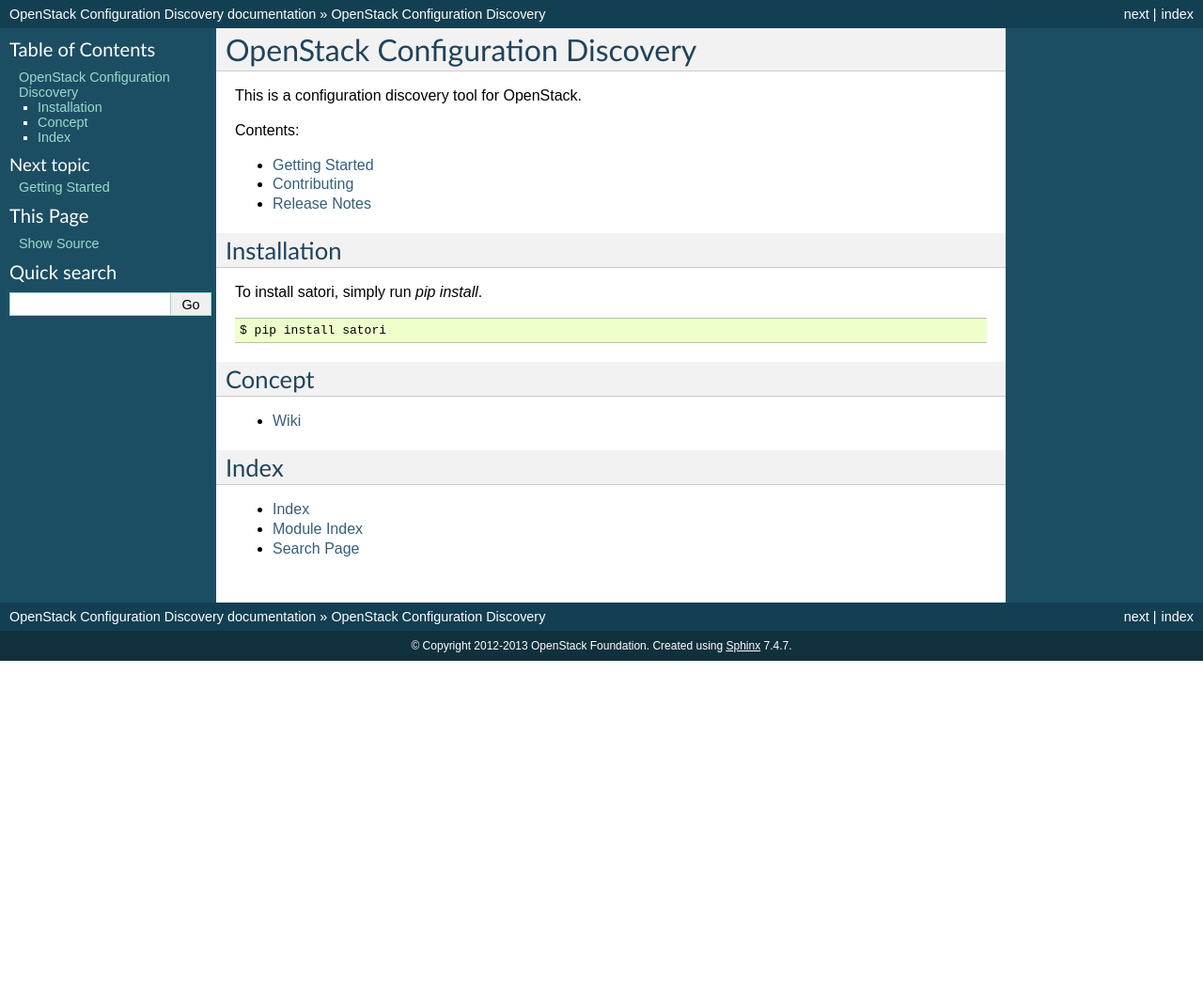
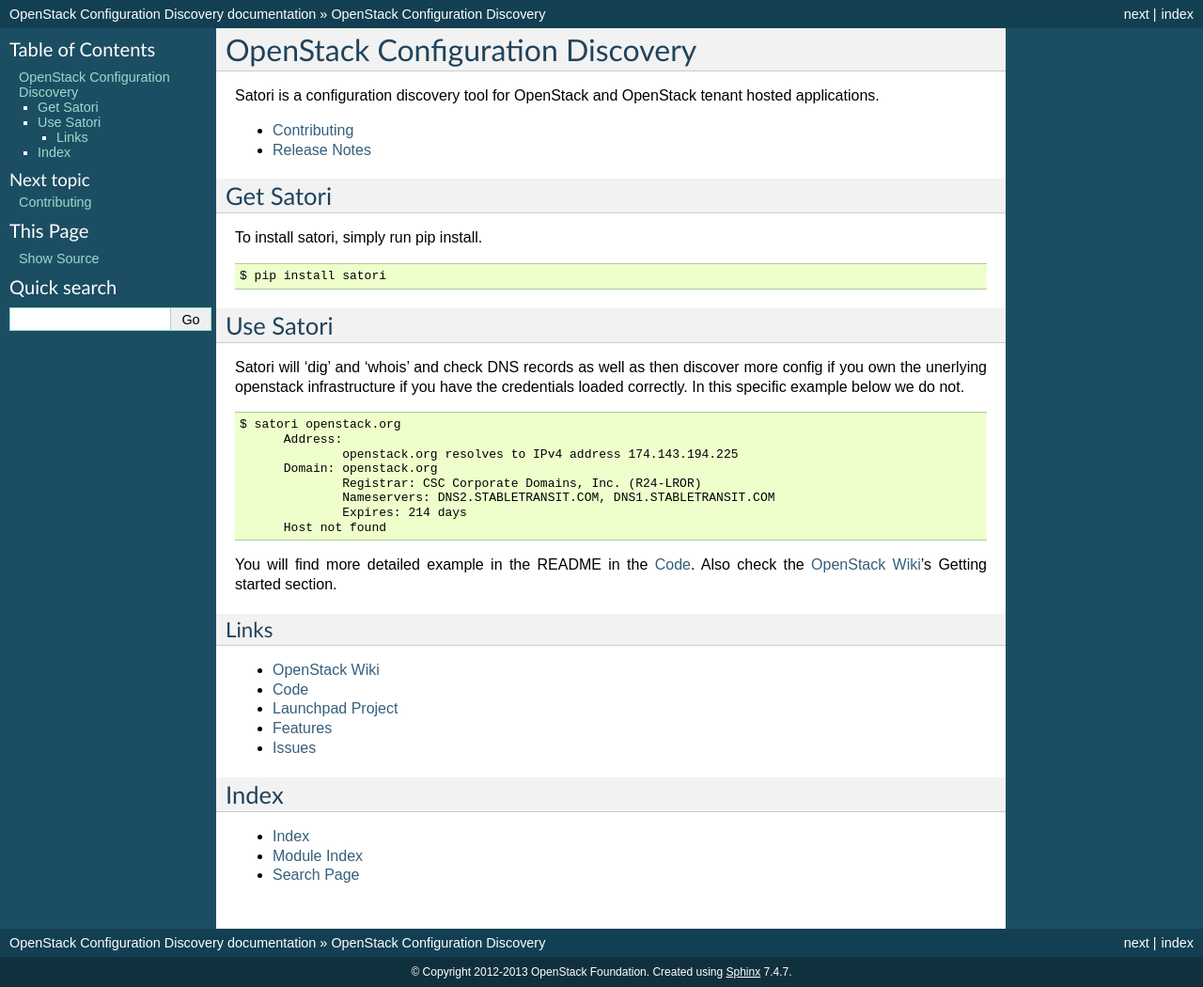
Before and after one commit to stackforge/satori, a Sphinx documentation site: the page built from doc/source/index.rst, in a window 1280 px wide. Shown: the whole page at 94% size. Built offline with Sphinx 7.4.7, drawn with Linux system fonts in a browser that asks for light colours; the version number could not be read and is left out; before the commit the page ends 900 px from its top, so only the background shows below that.

Commit message:
Edited the user documentation
Added simpler docs for new users seeing Satori for the first time.
Cleaned up the getting started examples and put that on the wiki.

Change-Id: I256d008149b94bd3537c8e8532d6c2d604ee5211

```diff
--- a/doc/source/index.rst
+++ b/doc/source/index.rst
@@ -2,32 +2,61 @@
 OpenStack Configuration Discovery
 =================================
 
-This is a configuration discovery tool for OpenStack.
-
-Contents:
+Satori is a configuration discovery tool for OpenStack and OpenStack tenant hosted applications.
 
 .. toctree::
    :maxdepth: 1
 
-   getting_started
    contributing
    releases
 
-Installation
+
+Get Satori
 ------------
 
-To install satori, simply run `pip install`.
+To install satori, simply run pip install.
 
 ::
 
   $ pip install satori
 
-Concept
--------
+Use Satori
+-----------
 
-* `Wiki`_
+Satori will 'dig' and 'whois' and check DNS records as well as then discover more config if you own the unerlying openstack infrastructure if you have the credentials loaded correctly. In this specific example below we do not.
 
-.. _Wiki: https://wiki.openstack.org/Satori
+::
+
+  $ satori openstack.org
+	Address:
+		openstack.org resolves to IPv4 address 174.143.194.225
+	Domain: openstack.org
+		Registrar: CSC Corporate Domains, Inc. (R24-LROR)
+		Nameservers: DNS2.STABLETRANSIT.COM, DNS1.STABLETRANSIT.COM
+		Expires: 214 days
+	Host not found
+
+
+You will find more detailed example in the README in the `Code`_.
+Also check the `OpenStack Wiki`_'s Getting started section.
+
+
+Links
+=====
+- `OpenStack Wiki`_
+- `Code`_
+- `Launchpad Project`_
+- `Features`_
+- `Issues`_
+
+.. _OpenStack Wiki: https://wiki.openstack.org/Satori
+.. _OpenStack tenant environment variables: http://docs.openstack.org/developer/python-novaclient/shell.html
+.. _related OpenStack project: https://wiki.openstack.org/wiki/ProjectTypes
+.. _install virtualenv: https://github.com/stackforge/satori/blob/master/tools/install_venv.py
+.. _Code: https://github.com/stackforge/satori
+.. _Launchpad Project: https://launchpad.net/satori
+.. _Features: https://blueprints.launchpad.net/satori
+.. _Issues: https://bugs.launchpad.net/satori/
 
 Index
 -----
--- a/doc/source/releases.rst
+++ b/doc/source/releases.rst
@@ -1,6 +1,12 @@
 =============
 Release Notes
 =============
+
+0.1.3 (18 Feb 2014)
+===================
+
+* Bug fixes
+* DNS added among other things
 
 
 0.1.0 (28 Jan 2014)
```
Also changed, not shown: README.rst (+12 -4 lines), doc/source/getting_started.rst (deleted, +0 -29 lines).
